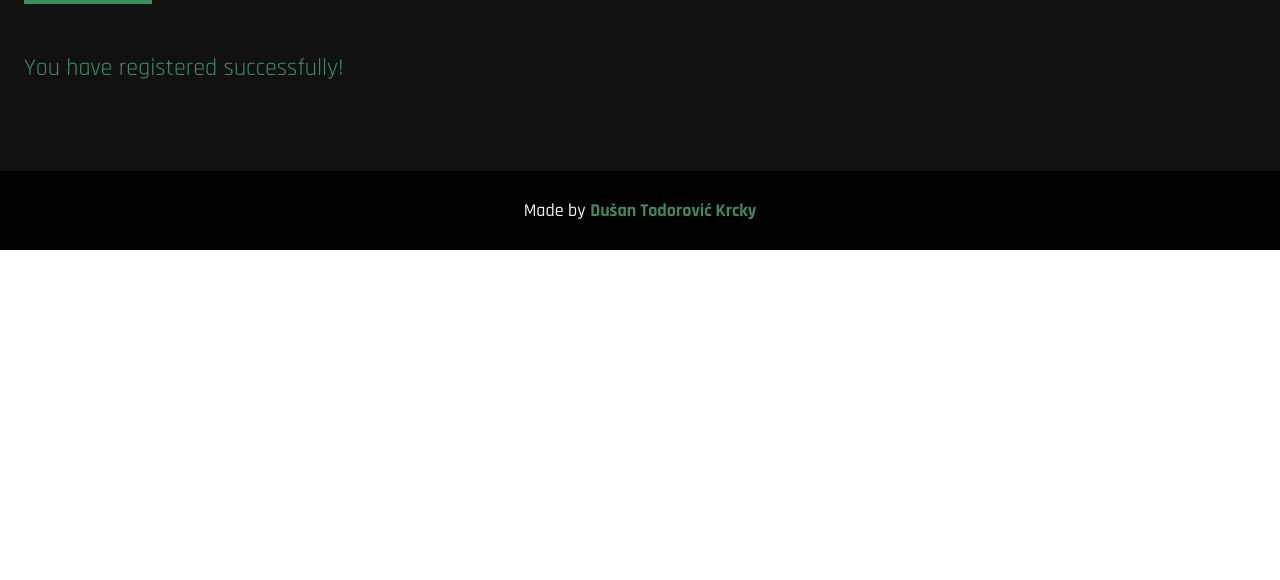
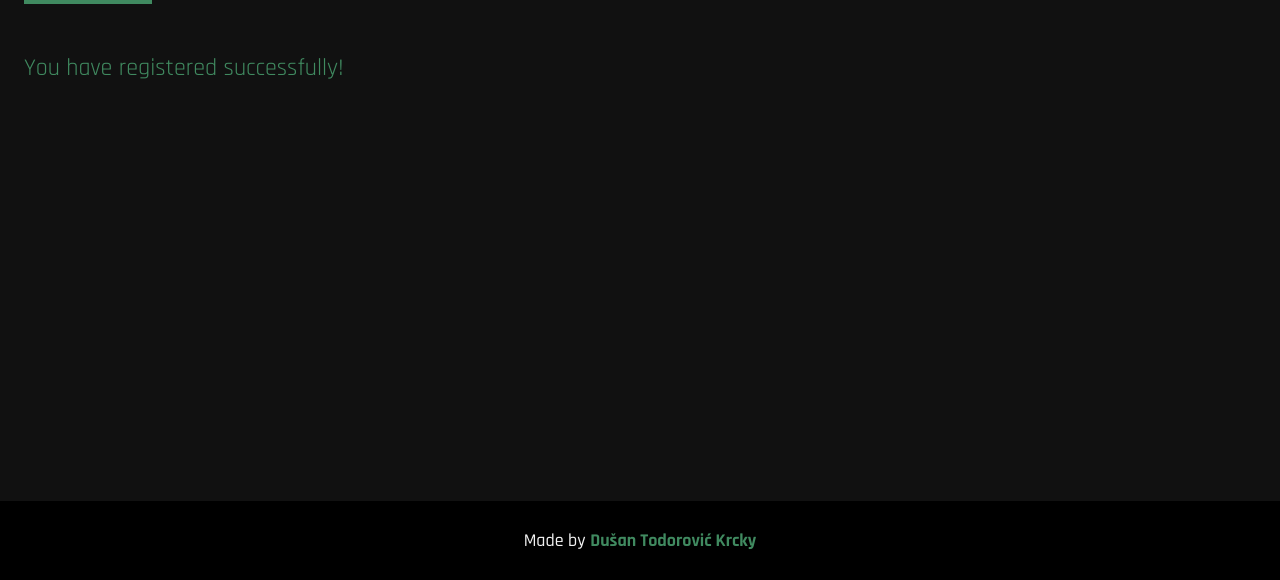
Before and after one commit to krckyboy/test, a website: page success.html in a window 1280 px wide. Shown: the part 220-800 px from the top of the page. Drawn offline with Linux system fonts and the light colour scheme.

Commit message:
#11 Added sticky footer to / and /success.

```diff
--- a/styles/main.scss
+++ b/styles/main.scss
@@ -34,6 +34,30 @@ fieldset {
 	border: none;
 }
 // </Resetting styles>
+
+// <Sticky footer>
+html,
+body {
+	height: 100%;
+}
+
+body {
+	margin: 0;
+	padding: 0;
+	display: flex;
+	flex-direction: column;
+	height: 100%;
+}
+
+.content {
+    flex: 1 0 auto;
+}
+
+.footer {
+	flex-shrink: 0;
+}
+
+// </Sticky footer>
 
 .header,
 .footer {
@@ -83,7 +107,7 @@ body {
 }
 
 .transition {
-    transition: all .3s;
+	transition: all 0.3s;
 }
 
 .form,
@@ -236,7 +260,7 @@ body {
 	}
 
 	&--fixedHeight {
-        transition: opacity .3s;
+		transition: opacity 0.3s;
 		min-height: 88px;
 	}
 }
--- a/success.html
+++ b/success.html
@@ -91,14 +91,15 @@
 				</div>
 			</div>
 		</header>
-		<main class="main">
+		<main class="main content">
 			<div class="container container--wide">
 				<h1 class="h1 h1--success">Register</h1>
-                <div class="container--wide container--main">
-                    <h2 class='h2'>You have registered successfully!</h2>
-                </div>
+				<div class="container--wide container--main">
+					<h2 class="h2">You have registered successfully!</h2>
+				</div>
 			</div>
 		</main>
+
 		<footer class="footer">
 			<div class="container">
 				<p>
```
Also changed, not shown: index.html (+1 -1 lines), styles/main.css, 1 other file. Lines whose indentation alone changed are shown as unchanged.
